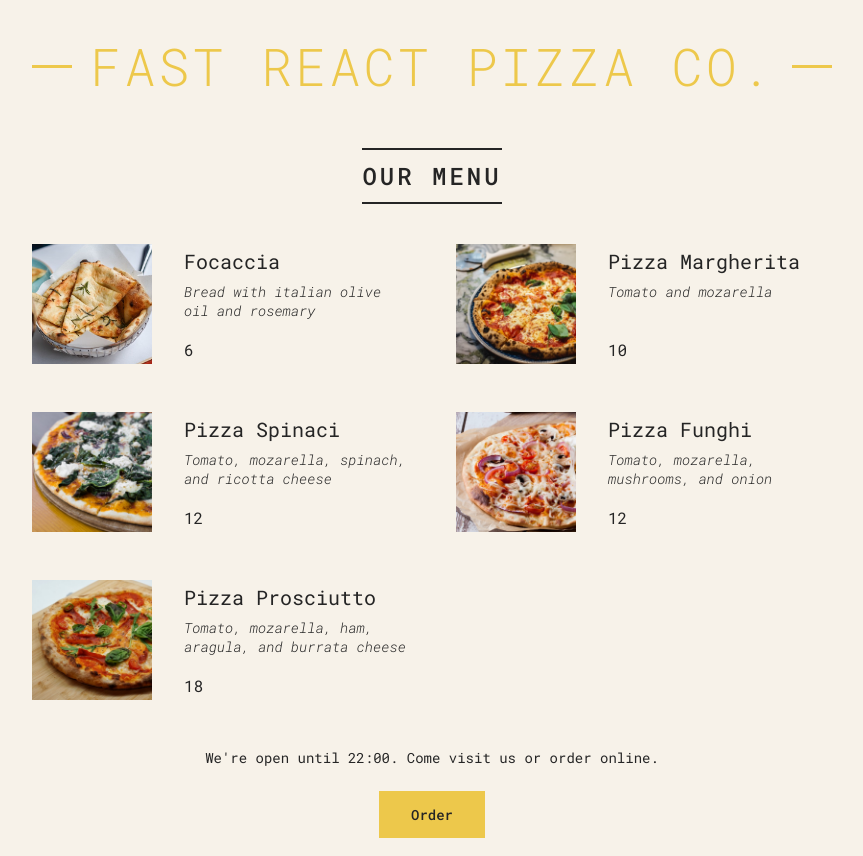
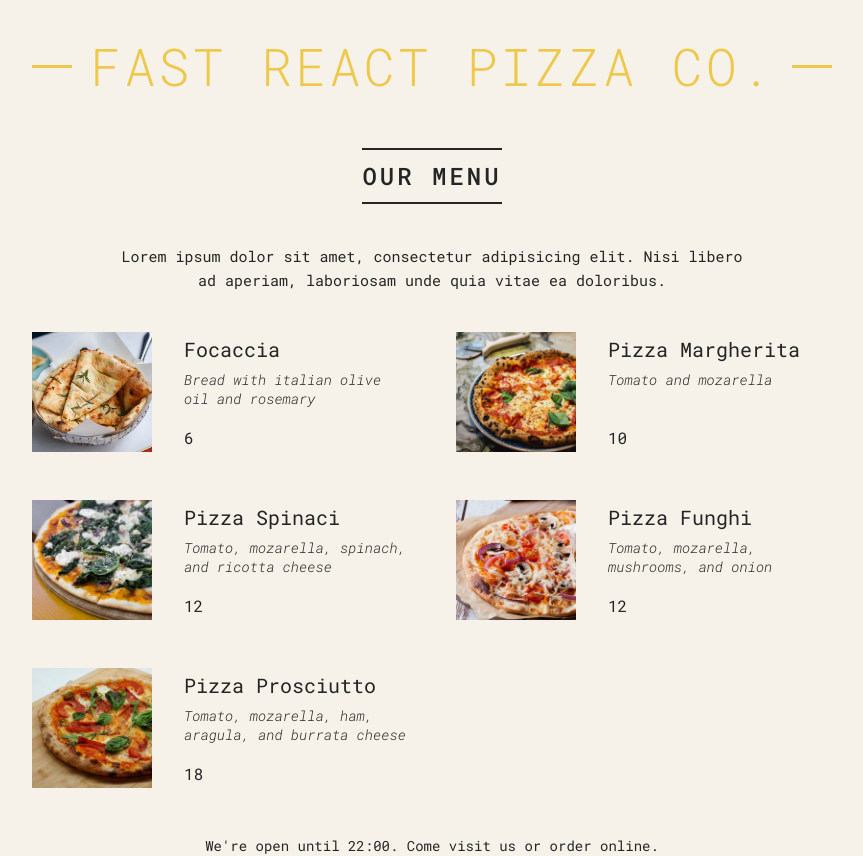
Before and after one commit to nidal1/react-udemy-pizza-menu, a React (Create React App) app: page / in a window 1280 px wide. Shown: the top 856 px of the page, without its empty margins (208-1071 px from the left). Built offline with nearby package versions, Linux system fonts and the light colour scheme.

Commit message:
React fragment

```diff
--- a/src/App.js
+++ b/src/App.js
@@ -69,12 +69,19 @@ function Menu() {
   return (
     <div className="menu">
       <h2>Our menu</h2>
+
       {pizzas.length > 0 ? (
-        <ul className="pizzas">
-          {pizzas.map((p) => (
-            <Pizza key={p.name} pizzaObj={p} />
-          ))}
-        </ul>
+        <React.Fragment>
+          <p>
+            Lorem ipsum dolor sit amet, consectetur adipisicing elit. Nisi
+            libero ad aperiam, laboriosam unde quia vitae ea doloribus.
+          </p>
+          <ul className="pizzas">
+            {pizzas.map((p) => (
+              <Pizza key={p.name} pizzaObj={p} />
+            ))}
+          </ul>
+        </React.Fragment>
       ) : (
         <p>We're still working on our menu. Please come back later :)</p>
       )}
```
